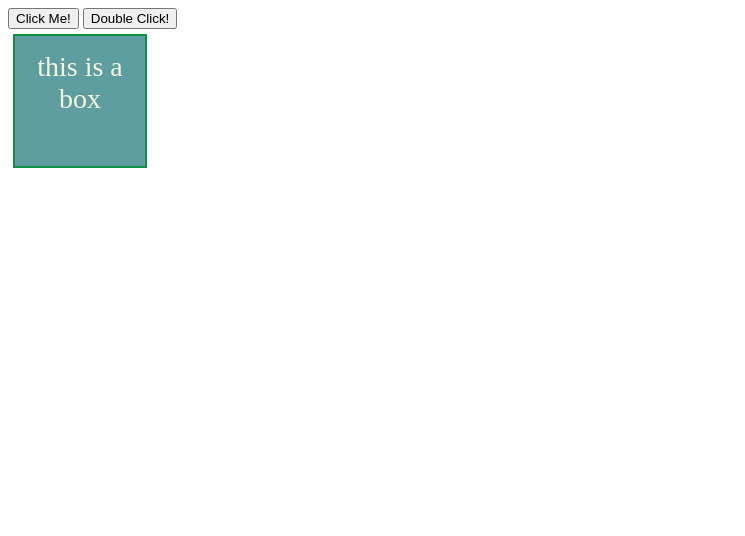
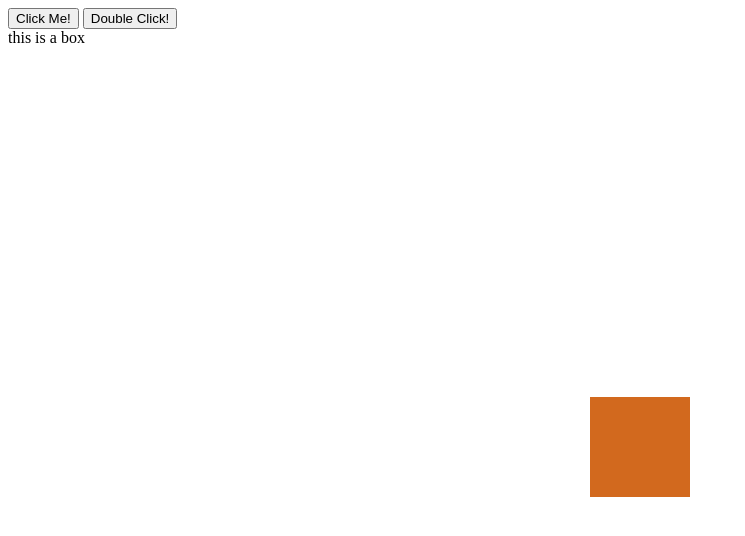
Before and after one commit to ppratiksha10/first, a plain HTML site: page index.html in a window 1280 px wide. Shown: the whole page, without its empty margins (0-745 px from the left). Drawn offline with Linux system fonts and the light colour scheme.

Commit message:
Add block in center

```diff
--- a/index.html
+++ b/index.html
@@ -70,6 +70,12 @@
     <div>
         this is a box
     </div>
+
+    <div class="container">
+        <div class="box">
+
+        </div>
+    </div>
     <script  src="scripts.js"></script>
 
 </body>
--- a/style.css
+++ b/style.css
@@ -1,4 +1,4 @@
-p
+/* p
 {
    font-size: 24px;
    color: cadetblue;
@@ -15,4 +15,21 @@
    padding: 15px;
    font-size: 28px;
 
+} */
+
+.container
+{
+   display: flex;
+   justify-content: center;
+   align-items: center;
+   height: 100vh;
+
 }
+
+.box
+{
+   background-color: chocolate;
+   width: 100px;
+    height: 100px;
+
+}
```
